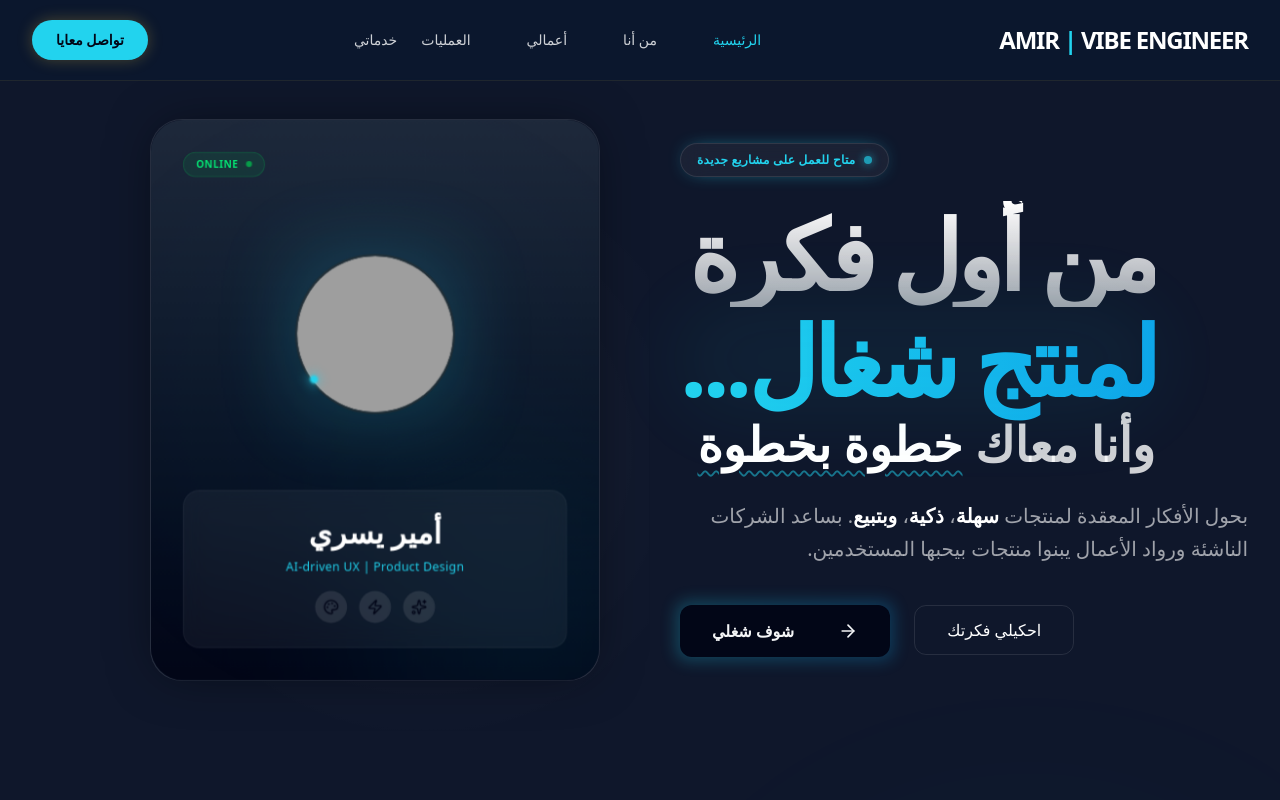
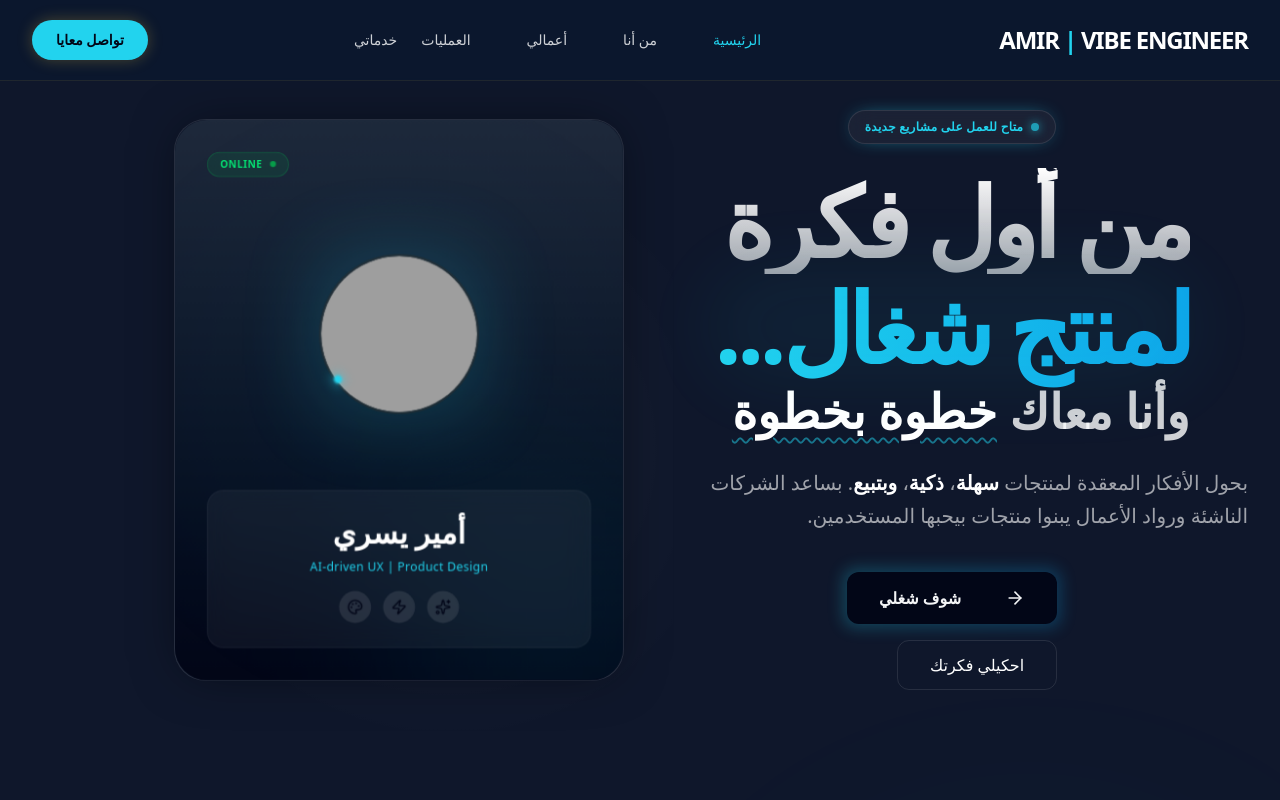
Before and after one commit to amiryousry1/my-portfolio, a Next.js app: page / in a window 1280 px wide. Shown: the top 800 px of the page. Built offline with nearby package versions, Linux system fonts and the light colour scheme; grey boxes are pictures that could not be loaded.

Commit message:
chore: cleanup hero imports and refine alignment

```diff
--- a/src/components/Hero.tsx
+++ b/src/components/Hero.tsx
@@ -1,8 +1,8 @@
 'use client';
 
-import React, { useRef } from 'react';
-import { motion, useScroll, useTransform, useSpring, useMotionValue, useMotionTemplate } from 'framer-motion';
-import { ArrowLeft, PlayCircle, TrendingUp, Palette, Sparkles, Zap } from 'lucide-react';
+import React from 'react';
+import { motion, useTransform, useSpring, useMotionValue } from 'framer-motion';
+import { ArrowLeft, Palette, Sparkles, Zap } from 'lucide-react';
 import Link from 'next/link';
 import Image from 'next/image';
 import { AuroraBackground } from '@/components/ui/aurora-background';
@@ -39,10 +39,10 @@ export default function Hero() {
     return (
         <AuroraBackground className="min-h-screen !h-auto overflow-hidden">
             <section className="relative z-10 w-full min-h-screen flex items-center justify-center pt-32 pb-12 lg:py-0">
-                <div className="grid lg:grid-cols-2 gap-12 lg:gap-20 max-w-7xl mx-auto px-4 sm:px-6 lg:px-8 w-full items-center">
+                <div className="grid lg:grid-cols-2 gap-8 lg:gap-16 max-w-7xl mx-auto px-4 sm:px-6 lg:px-8 w-full items-center">
 
                     {/* RIGHT: Content Side (Text) - 1st on Mobile, 2nd on Desktop (RTL layout) */}
-                    <div className="order-1 lg:order-1 flex flex-col items-center lg:items-end text-center lg:text-right">
+                    <div className="order-1 lg:order-1 flex flex-col items-center lg:items-start text-center lg:text-right w-full">
 
                         {/* Magnetic Badge */}
                         <motion.div
@@ -91,7 +91,7 @@ export default function Hero() {
                             initial={{ opacity: 0, y: 20 }}
                             animate={{ opacity: 1, y: 0 }}
                             transition={{ delay: 0.7 }}
-                            className="text-base lg:text-xl text-white/60 leading-relaxed max-w-2xl mb-10 font-light"
+                            className="text-base lg:text-xl text-white/60 leading-relaxed max-w-2xl mb-10 font-light text-center lg:text-right"
                         >
                             بحول الأفكار المعقدة لمنتجات <span className="text-white font-semibold">سهلة</span>، <span className="text-white font-semibold">ذكية</span>، <span className="text-white font-semibold">وبتبيع</span>.
                             بساعد الشركات الناشئة ورواد الأعمال يبنوا منتجات بيحبها المستخدمين.
@@ -102,7 +102,7 @@ export default function Hero() {
                             initial={{ opacity: 0, y: 20 }}
                             animate={{ opacity: 1, y: 0 }}
                             transition={{ delay: 0.9 }}
-                            className="flex flex-row-reverse gap-6 w-full sm:w-auto"
+                            className="flex flex-col sm:flex-row-reverse gap-4 w-full sm:w-auto justify-center lg:justify-start"
                         >
                             <Link href="/work" className="group relative">
                                 <div className="absolute -inset-1 bg-gradient-to-r from-[#22d3ee] to-[#0ea5e9] rounded-xl blur opacity-25 group-hover:opacity-75 transition duration-1000 group-hover:duration-200" />
```
Also changed, not shown: 66 other files (tests, documents, lock files or other folders).
